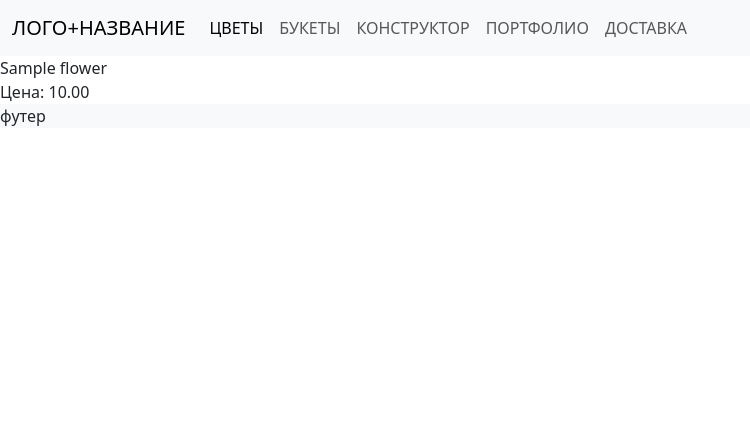
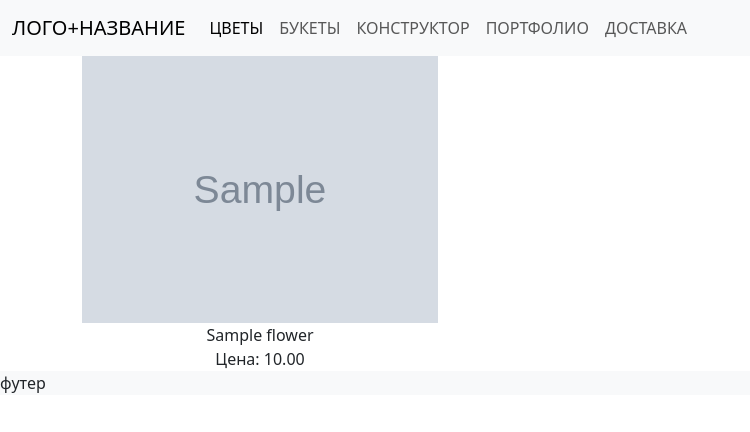
Before and after one commit to abaz47/flowerstore, a Django app: page /showcase in a window 1280 px wide. Shown: the top 432 px of the page, without its empty margins (0-750 px from the left). Run offline with Django 4.2, Linux system fonts and the light colour scheme; tables that the repository leaves empty hold one stand-in row (values such as "Sample post"); grey boxes marked "Sample" are stand-in pictures.

Commit message:
add flower images

```diff
--- a/backend/flowers/admin.py
+++ b/backend/flowers/admin.py
@@ -9,4 +9,6 @@ site.unregister((Group, User))
 
 @register(Flower)
 class FlowerAdmin(ModelAdmin):
-    list_display = ('pk', 'name', 'buy_price', 'sell_price', 'is_visible')
+    list_display = (
+        'pk', 'name', 'buy_price', 'sell_price', 'is_visible', 'image'
+    )
--- a/backend/flowers/models.py
+++ b/backend/flowers/models.py
@@ -5,6 +5,7 @@ from django.db.models import (
     BooleanField,
     CharField,
     DecimalField,
+    ImageField,
     Model
 )
 
@@ -26,6 +27,12 @@ class Flower(Model):
         max_digits=FLOWER_PRICE_MAX_DIGITS,
         verbose_name='Закупочная цена'
     )
+    image = ImageField(
+        blank=True,
+        null=True,
+        upload_to='flowers/',
+        verbose_name='Фото цветка'
+    )
     is_visible = BooleanField(
         default=False,
         verbose_name='Показ'
--- a/backend/flowers/urls.py
+++ b/backend/flowers/urls.py
@@ -1,6 +1,8 @@
+from django.conf.urls.static import static
 from django.urls import path
 
 from .views import bouquets, constructor, delivery, index, portfolio, showcase
+from flowerstore.settings import MEDIA_ROOT, MEDIA_URL
 
 app_name = 'flowers'
 
@@ -12,3 +14,5 @@ urlpatterns = [
     path('portfolio', portfolio, name='portfolio'),
     path('delivery', delivery, name='delivery'),
 ]
+
+urlpatterns += static(MEDIA_URL, document_root=MEDIA_ROOT)
--- a/backend/flowers/views.py
+++ b/backend/flowers/views.py
@@ -1,5 +1,6 @@
 from django.shortcuts import render
 
+from flowerstore.settings import MEDIA_URL
 from .models import Flower
 
 
@@ -15,6 +16,7 @@ def showcase(request):
         request,
         'showcase.html',
         {
+            'media_url': MEDIA_URL,
             'flowers': Flower.objects.filter(is_visible=True)
         }
     )
--- a/backend/flowerstore/settings.py
+++ b/backend/flowerstore/settings.py
@@ -139,3 +139,6 @@ STATICFILES_DIRS = [BASE_DIR / 'static']
 # https://docs.djangoproject.com/en/4.2/ref/settings/#default-auto-field
 
 DEFAULT_AUTO_FIELD = 'django.db.models.BigAutoField'
+
+MEDIA_URL = '/media/'
+MEDIA_ROOT = BASE_DIR / 'media'
--- a/backend/templates/showcase.html
+++ b/backend/templates/showcase.html
@@ -4,10 +4,15 @@
 {% block title %}Витрина{% endblock %}
 
 {% block content %}
-    {% for flower in flowers %}
-        <div>
-            {{flower.name}} </br>
-            Цена: {{flower.sell_price}}
+    <div class="container text-center">
+        <div class="row row-cols-3">
+            {% for flower in flowers %}
+                <div class="col">
+                    <img class="img-fluid" src="{{media_url}}{{flower.image}}"></br>
+                    {{flower.name}} </br>
+                    Цена: {{flower.sell_price}}
+                </div>
+            {% endfor %}
         </div>
-    {% endfor %}
+    </div>
 {% endblock %}
```
Also changed, not shown: backend/flowers/migrations/0003_flower_image.py (added).
